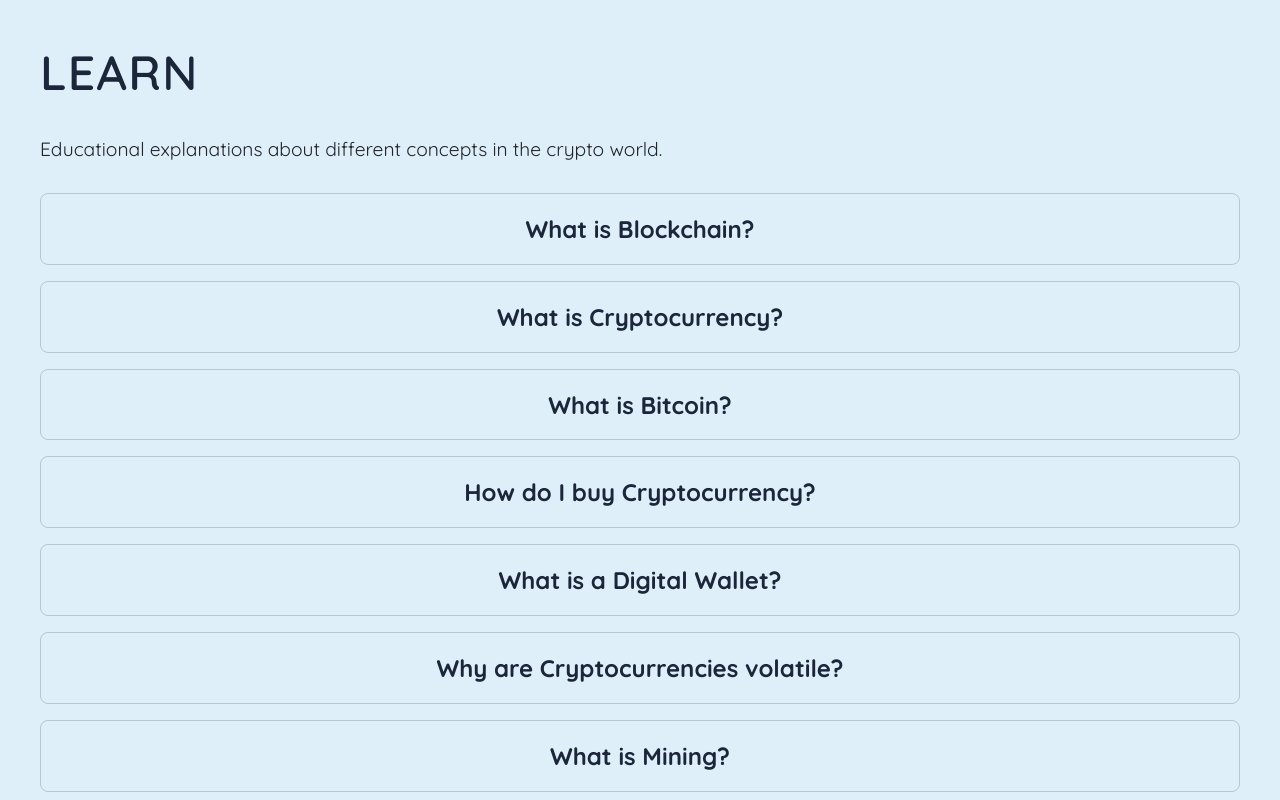
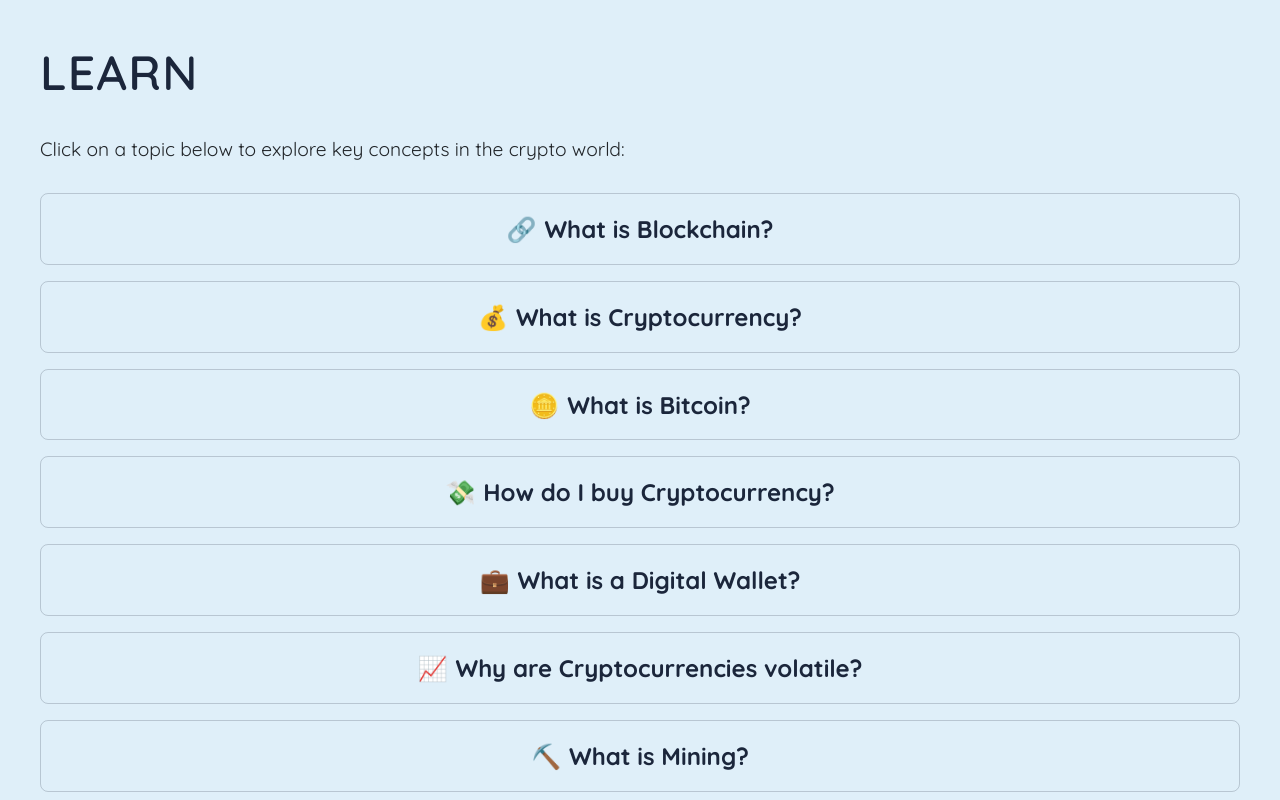
Before and after one commit to SMelidoni/coinpulse-crypto-app, a React (Create React App) app: page / in a window 1280 px wide. Shown: the part 1780-2580 px from the top of the page. Built offline with nearby package versions, Linux system fonts and the light colour scheme; no server answers.

Commit message:
Added emoji for each crypto question

```diff
--- a/src/components/learn-item/learn-item.component.tsx
+++ b/src/components/learn-item/learn-item.component.tsx
@@ -7,6 +7,7 @@
 	answer: string;
 	isOpen: boolean;
 	onClick: () => void;
+	emoji: string;
 }
 
 const LearnItem: FC<LearnItemProps> = ({
@@ -14,9 +15,14 @@
 	answer,
 	isOpen,
 	onClick,
+	emoji,
 }) => (
 	<div className='query-item' onClick={onClick}>
-		<h2 className='crypto-question'>{question}</h2>
+		<h2 className='crypto-question'>
+			{' '}
+			<span className='crypto-emoji'>{emoji}</span>
+			{question}
+		</h2>
 		<div className={`crypto-answer ${isOpen ? 'open' : ''}`}>{answer}</div>
 	</div>
 );
--- a/src/components/learn-item/learn-item.styles.scss
+++ b/src/components/learn-item/learn-item.styles.scss
@@ -12,12 +12,21 @@
 	}
 
 	.crypto-question {
+		align-items: center;
 		color: $primary-color;
 		cursor: pointer;
+		display: flex;
+		justify-content: center;
+		text-align: center;
 		transition: color 0.3s;
 
 		&:hover {
 			color: darken($primary-color, 10%);
+		}
+
+		.crypto-emoji {
+			font-size: 1.5rem;
+			margin-right: 8px;
 		}
 	}
 
--- a/src/data/crypto-questions.ts
+++ b/src/data/crypto-questions.ts
@@ -3,50 +3,60 @@
 		question: 'What is Blockchain?',
 		answer:
 			'Blockchain is like a digital ledger where transactions are recorded in a secure, transparent, and unchangeable way. Imagine it as a chain of blocks, each holding a list of transactions.',
+		emoji: '🔗',
 	},
 	{
 		question: 'What is Cryptocurrency?',
 		answer:
 			'Cryptocurrency is a type of digital or virtual money. Unlike traditional money, it is not physical and is secured using complex computer techniques called cryptography.',
+		emoji: '💰',
 	},
 	{
 		question: 'What is Bitcoin?',
 		answer:
 			'Bitcoin is the first and most well-known cryptocurrency. It’s a decentralised digital currency, meaning no central authority controls it, and transactions are directly between users.',
+		emoji: '🪙',
 	},
 	{
 		question: 'How do I buy Cryptocurrency?',
 		answer:
 			'You can buy cryptocurrencies using online platforms called exchanges. Once purchased, you can store it in a digital wallet.',
+		emoji: '💸',
 	},
 	{
 		question: 'What is a Digital Wallet?',
 		answer:
 			'A digital wallet is like a virtual bank account. It allows you to send or receive cryptocurrencies and monitor your balance.',
+		emoji: '💼',
 	},
 	{
 		question: 'Why are Cryptocurrencies volatile?',
 		answer:
 			'Their value can change rapidly because of factors like news, regulations, adoption rates, and market speculation.',
+		emoji: '📈',
 	},
 	{
 		question: 'What is Mining?',
 		answer:
 			'Mining is a process where powerful computers solve complex problems. When they solve it, they are rewarded with new cryptocurrency coins. It’s also how new transactions are added to a blockchain.',
+		emoji: '⛏️',
 	},
 	{
 		question: 'What is an ICO?',
 		answer:
 			'ICO stands for Initial Coin Offering. It’s a way for new cryptocurrencies to raise funding. Think of it as a mix between a crowdfunding campaign and a stock market IPO.',
+		emoji: '🚀',
 	},
 	{
 		question: 'Why use Cryptocurrencies?',
 		answer:
 			'Some people like the idea of a currency that isn’t controlled by governments. Others appreciate the anonymity in transactions. It can also be an investment or used for online transactions where cryptocurrencies are accepted.',
+		emoji: '🌍',
 	},
 	{
 		question: 'Is Cryptocurrency safe?',
 		answer:
 			'Cryptocurrencies use strong cryptographic techniques for security. However, their safety can depend on how they’re used. While transactions are secure, investments can be risky due to market volatility. Additionally, one must be cautious of scams, secure their digital wallets, and use reputable exchanges.',
+		emoji: '🔒',
 	},
 ];
--- a/src/pages/learn/learn.component.tsx
+++ b/src/pages/learn/learn.component.tsx
@@ -25,8 +25,9 @@
 			<div className='learn-container'>
 				<h1 className='title'>Learn</h1>
 				<p className='sub-header'>
-					Educational explanations about different concepts in the crypto world.
+					Click on a topic below to explore key concepts in the crypto world:
 				</p>
+
 				<div className='crypto-queries' ref={faqsRef}>
 					{cryptoQuestions.map((cryptoQuestion, index) => (
 						<LearnItem
@@ -35,6 +36,7 @@
 							answer={cryptoQuestion.answer}
 							isOpen={openIndex === index}
 							onClick={() => setOpenIndex(openIndex === index ? null : index)}
+							emoji={cryptoQuestion.emoji}
 						/>
 					))}
 				</div>
```
